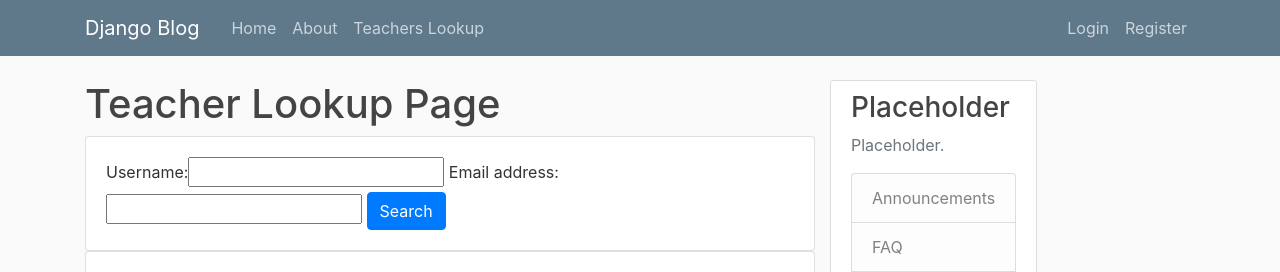
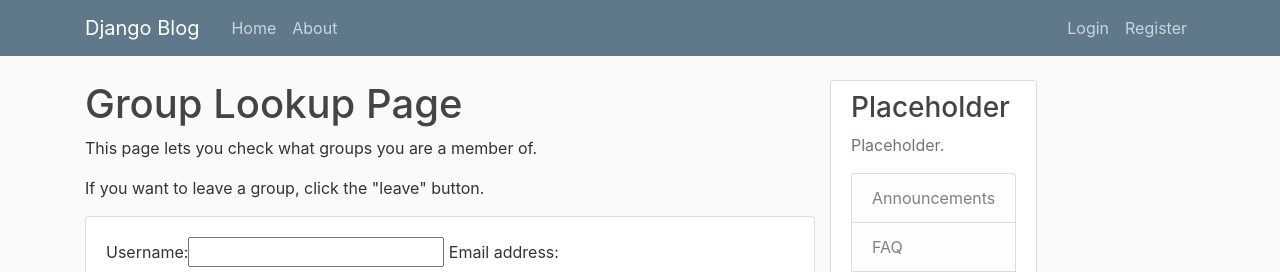
Before and after one commit to lorenzoMcD/VocabBrain, a Django app: page /groups/ in a window 1280 px wide. Shown: the top 272 px of the page. Run offline with Django 3.2, Linux system fonts and the light colour scheme; data comes from the database, SQL or seed files in the repository; both versions use the stored data as it was after the commit; some libraries are stand-ins or nearby versions.

Commit message:
More changes May 8th
modified access for Teacher and Student groups
Teachers are only group that can see posts on home page.

```diff
--- a/blog/templates/blog/base.html
+++ b/blog/templates/blog/base.html
@@ -31,7 +31,15 @@
         <div class="navbar-nav mr-auto">
           <a class="nav-item nav-link" href="{% url 'blog-home' %}">Home</a>
           <a class="nav-item nav-link" href="{% url 'blog-about' %}">About</a>
+
+          {% if user.is_authenticated %}
+                {% for group in user.groups.all %}
+                      {% if group.name == 'Student' %}
+
           <a class="nav-item nav-link" href="{% url 'blog-teacher_lookup' %}">Teachers Lookup</a>
+          {% endif %}
+          {%  endfor %}
+          {% endif %}
         </div>
         <!-- Navbar Right Side -->
         <div class="navbar-nav">
@@ -78,7 +86,8 @@
                 {% for group in user.groups.all %}
                       {% if group.name == 'Teacher' %}
 
-                      <li class="list-group-item list-group-item-light"><a href="{% url 'blog-student_tracker' %}" >Track Your Students</a></li>
+                      <li class="list-group-item list-group-item-light"><a href="{% url 'blog-student_tracker' %}" >Track Students in Your Class</a></li>
+
 
                       {% endif %}
 
--- a/blog/templates/blog/groups.html
+++ b/blog/templates/blog/groups.html
@@ -1,7 +1,9 @@
 {% extends "blog/base.html" %}
 {% block content%}
 {% load auth_extras %}
-    <h1>Teacher Lookup Page</h1>
+    <h1>Group Lookup Page</h1>
+    <p> This page lets you check what groups you are a member of.</p>
+    <p>If you want to leave a group, click the "leave" button.</p>
 
 
     <div class = "card card-body">
--- a/blog/urls.py
+++ b/blog/urls.py
@@ -24,4 +24,5 @@ urlpatterns = [
     path('student_tracker/', views.student_tracker, name='blog-student_tracker'),
     path('groups/', views.groups, name='blog-groups'),
     path('groups/<str:username>/', UserPostListView.as_view(), name='blog-groups_search'),
+
 ]
```
Also changed, not shown: blog/templates/blog/home.html (+15 -4 lines), blog/templates/blog/student_tracker.html (+2 -5 lines), blog/templates/blog/teacher_lookup.html (+1 -8 lines), db.sqlite3.
